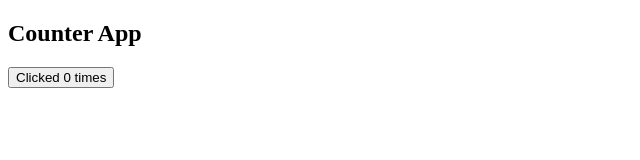
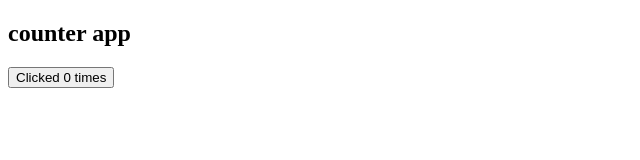
Before and after one commit to awesomeav21-code/React-Project-Creating-Counter-App-, a React (Create React App) app in the folder reactprhooks/: page / in a window 1280 px wide. Shown: the top 160 px of the page, without its empty margins (0-640 px from the left). Built offline with nearby package versions, Linux system fonts and the light colour scheme.

Commit message:
git commit -m added the method use effect "inside the file App.js"

```diff
--- a/reactprhooks/src/App.js
+++ b/reactprhooks/src/App.js
@@ -1,47 +1,23 @@
-import React, { useState } from 'react';
-//refractoring our class component to our functional component.
-//Review this later!
+import React, { useState, useEffect} from 'react';
+
 const App = () => {
   const [count, setCount] = useState(0);
 
-  // Define the increment function properly
+  useEffect(() => {
+    document.title = `Clicked ${count} times`;
+
+
+  })
   const increment = () => {
     setCount(count + 1);
   };
 
   return (
     <div>
-      <h2>Counter App</h2>
-      {/* Correct way to comment in JSX */}
-      <button onClick={increment}>
-        Clicked {count} times
-      </button>
+      <h2>counter app</h2>
+      <button onClick={increment}>Clicked {count} times</button>
     </div>
   );
 };
 
 export default App;
-
-
-
-// class App extends Component {
-//this is a functional component so you can't use state like so
-//   state = {
-//     count: 0
-//   }
-//   increment = () => {
-//     this.setState({
-//       count: this.state.count + 1
-//     })
-//   }
-//   render() {
-//     return(
-//       <div>
-//         <h2>Counter App</h2>
-//         <button onClick={this.increment}>Clicked {this.state.count} times
-//         </button>
-//       </div>
-
-//     );
-//   }
-// }
```
